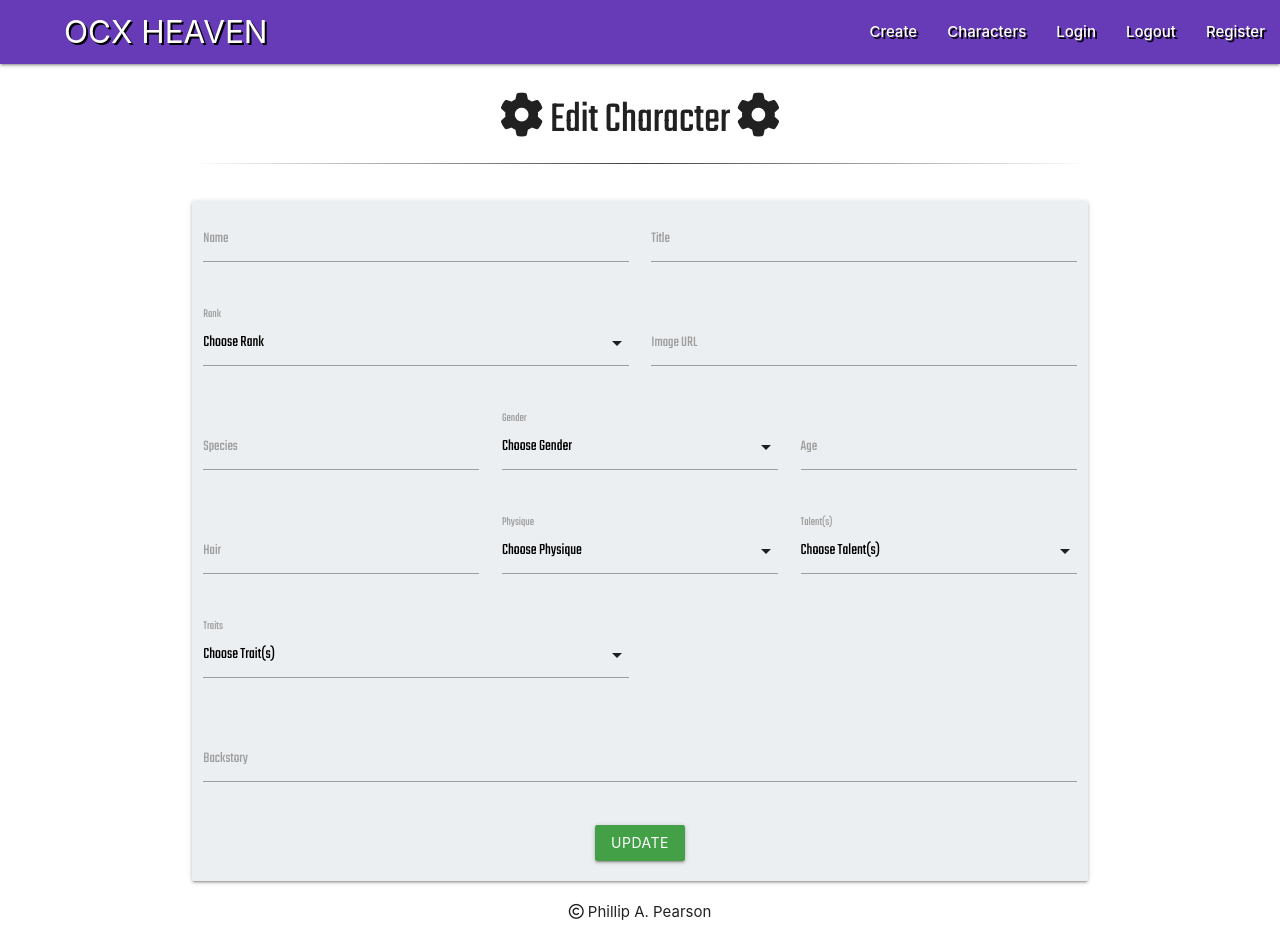
After one commit to Code-Institute-Submissions/Data-Centric-Milestone-Project-6, a Flask app: template templates/edit_character.html in a window 1280 px wide. The commit adds this page. Run offline with Flask 2, Linux system fonts and the light colour scheme; the template is opened without the code that fills it, so the values that code supplies are empty; some libraries are stand-ins or nearby versions.

Commit message:
created edit_character.html, and setup basic render_template function in app.py for now. copied {% block content %} code from the create.html into edit_character template, then changed the url_for in the action attribute of the form element to refletct the code I will write later in app.py

```diff
--- a/app.py
+++ b/app.py
@@ -167,3 +167,7 @@ def characters():
     # characters.html template.
     characters = mongo.db.characters.find()
     return render_template("characters.html", characters=characters)
+
+@app.route("/edit_character")
+def edit_character():
+    return render_template("edit_character.htmml")
--- /dev/null
+++ b/templates/edit_character.html
@@ -0,0 +1,124 @@
+{% extends "base.html" %}
+{% block content %}
+        <h3 class="center"><i class="fa fa-cog" aria-hidden="true"></i> Edit Character <i class="fa fa-cog" aria-hidden="true"></i></h3>
+
+        <main class="container">
+            <hr><br>
+            <div class="card blue-grey lighten-5 center">
+                <div class="row">
+                    <form class="col s12 center" method="POST" action="{{ url_for('edit_character', character_id=character._id) }}">
+                        <div class="row">
+                          <div class="input-field col s6 center">
+                            <i class=""></i>
+                            <input id="name" name="name" type="text"
+                                required pattern="^[a-zA-Z0-9]{2,50}$" class="validate">
+                            <label for="name">Name</label>
+                          </div>
+                          <div class="input-field col s6 center">
+                            <i class=""></i>
+                            <input id="title" name="title" type="text"
+                                class="validate">
+                            <label for="title">Title</label>
+                          </div>
+                        </div>
+                        <div class="row">
+                            <div class="input-field col s6">
+                                <select name="rank">
+                                  <option value="" disabled selected>Choose Rank</option>
+                                  {% for level in rank %}
+                                  <option>{{ level.rank_name }}</option>
+                                  {% endfor %}
+                                </select>
+                                <label for="rank">Rank</label>
+                              </div>
+                            <div class="input-field col s6 center center-align">
+                                <i class=""></i>
+                                <input id="image" name="image" type="text"
+                                    class="validate">
+                                <label for="image">Image URL</label>
+                            </div>
+                        </div>
+                        <div class="row">
+                            <div class="input-field col s4 center">
+                              <i class=""></i>
+                              <input id="species" name="species" type="text"
+                                  required pattern="^[a-zA-Z]{2,50}$" class="validate">
+                              <label for="species">Species</label>
+                            </div>
+                            <div class="input-field col s4">
+                                <select name="gender">
+                                  <option value="" disabled selected>Choose Gender</option>
+                                  {% for gender in genders %}
+                                  <option>{{ gender.gender_name }}</option>
+                                  {% endfor %}
+                                </select>
+                                <label for="gender">Gender</label>
+                              </div>
+                            <div class="input-field col s4 center">
+                              <i class=""></i>
+                              <input id="age" name="age" type="text"
+                                  class="validate">
+                              <label for="age">Age</label>
+                            </div>
+                        </div>
+                        <div class="row">
+                            <div class="input-field col s4 center">
+                              <i class=""></i>
+                              <input id="hair" name="hair" type="text"
+                                  class="validate">
+                              <label for="hair">Hair</label>
+                            </div>
+                            <div class="input-field col s4 center">
+                                <select name="build">
+                                  <option value="" disabled selected>Choose Physique</option>
+                                  {% for build in builds %}
+                                  <option>{{ build.build_name }}</option>
+                                  {% endfor%}
+                                </select>
+                                <label for="build">Physique</label>
+                              </div>
+                              <div class="input-field col s4">
+                                <select multiple name="talents">
+                                  <option value="" disabled selected>Choose Talent(s)</option>
+                                  {% for talent in talents %}
+                                  <option>{{ talent.talent_name }}</option>
+                                  {% endfor %}
+                                </select>
+                                <label for="talents">Talent(s)</label>
+                              </div>
+                            </div>
+                            <div class="row">
+                                <div class="input-field col s6">
+                                    <select multiple name="traits">
+                                      <option value="" disabled selected>Choose Trait(s)</option>
+                                      <optgroup label="Positive Traits">
+                                        {% for trait in positive %}
+                                        <option>{{ trait.trait_name }}</option>
+                                        {% endfor %}
+                                      </optgroup>
+                                      <optgroup label="Negative Traits">
+                                        {% for trait in negative %}
+                                        <option>{{ trait.trait_name }}</option>
+                                        {% endfor %}
+                                      </optgroup>
+                                    </select>
+                                    <label for="traits">Traits</label>
+                                  </div>
+                            </div>
+                            <div class="row">
+                              <div class="input-field col s12 center-align">
+                                <i class=""></i>
+                                <input id="backstory" name="backstory" type="text">
+                                <label for="backstory">Backstory</label>
+                              </div>
+                            </div>
+                            <div class="row">
+                                <button class="btn waves-effect green darken-1 center" type="submit" name="submit">Update
+                                </button>
+                            </div>
+                    </form>
+                </div>
+            </div>
+
+        </main>
+    {% endblock %}
```
Also changed, not shown: templates/characters.html (+9 -0 lines).
